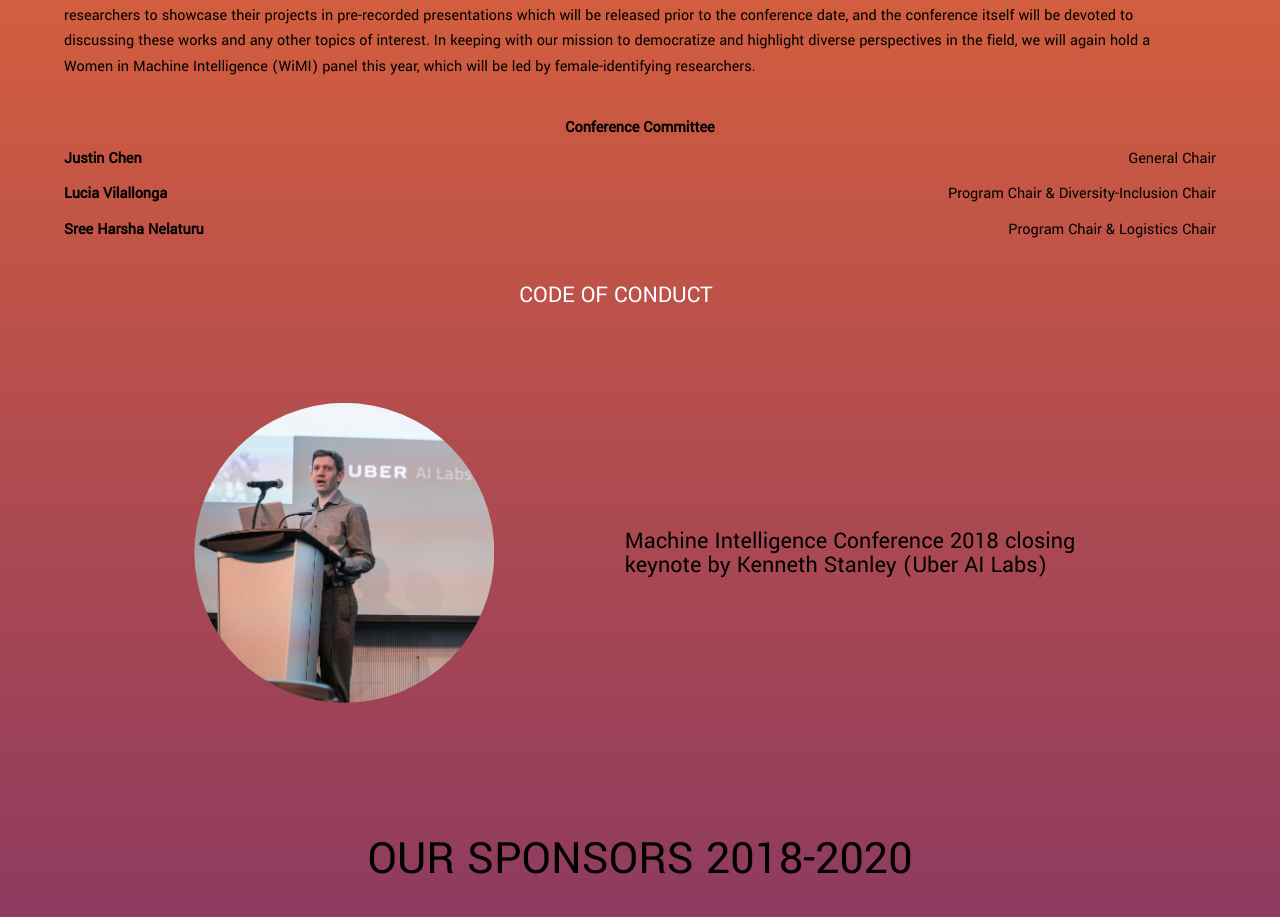
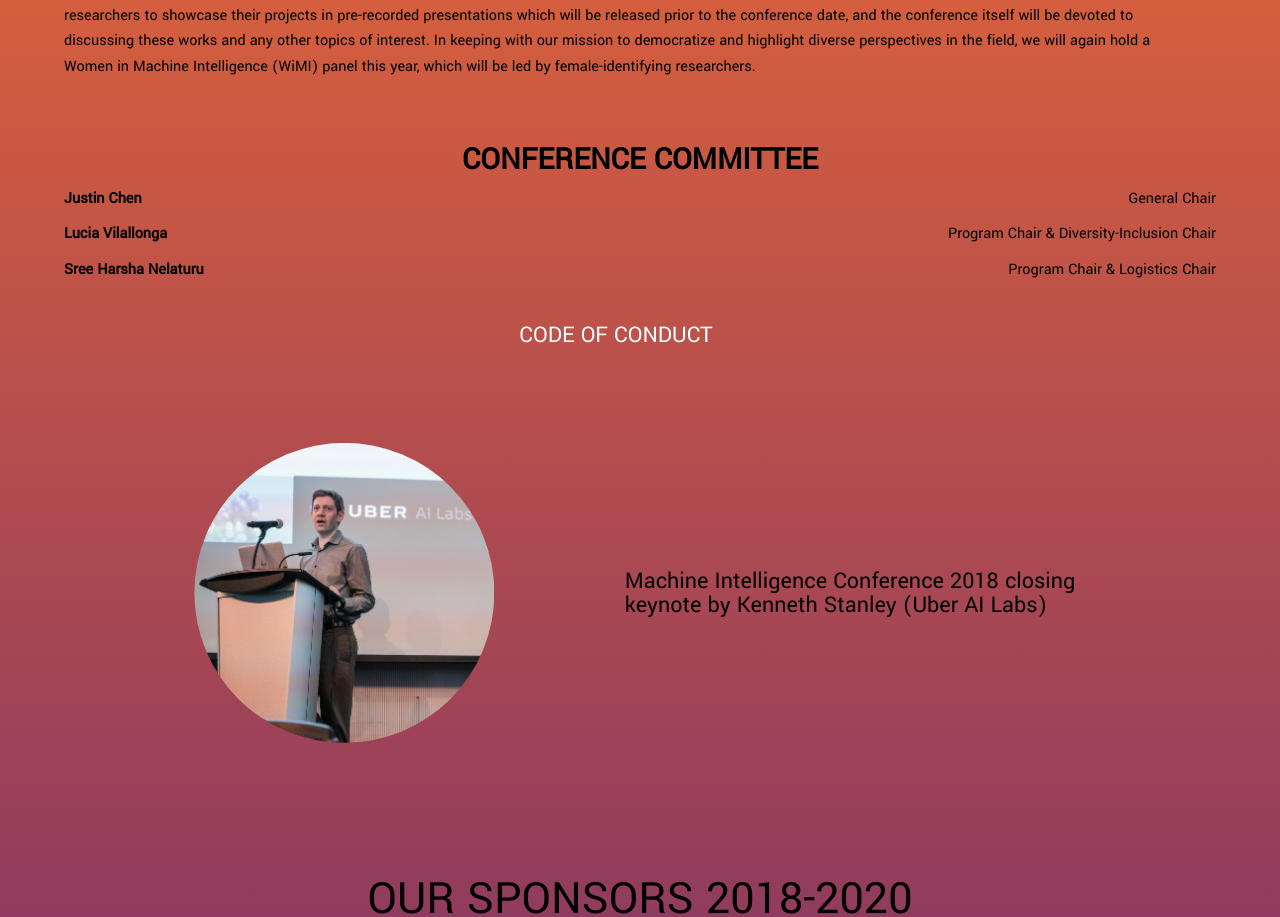
Before and after one commit to MICInc/website2, a Vue app: page / in a window 1280 px wide. Shown: the part 3029-3946 px from the top of the page. Built offline with nearby package versions, Linux system fonts and the light colour scheme.

Commit message:
saving progress

```diff
--- a/src/components/Conference.vue
+++ b/src/components/Conference.vue
@@ -122,6 +122,8 @@
 	font-weight: 600;
 	margin-top: 1.5em;
 	text-align: center;
+	font-size: 2em;
+	text-transform: uppercase;
 }
 
 .name {
```
